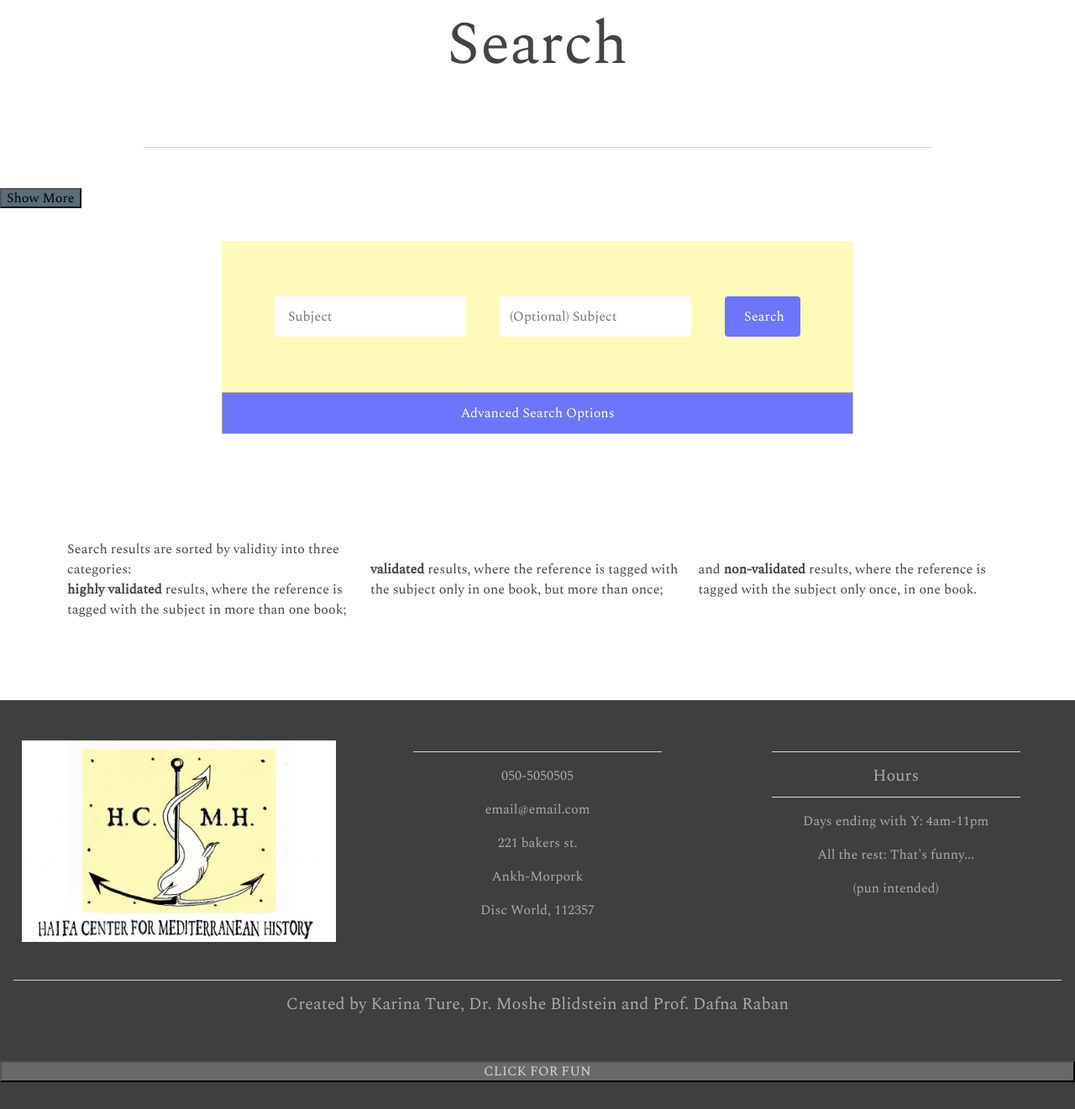
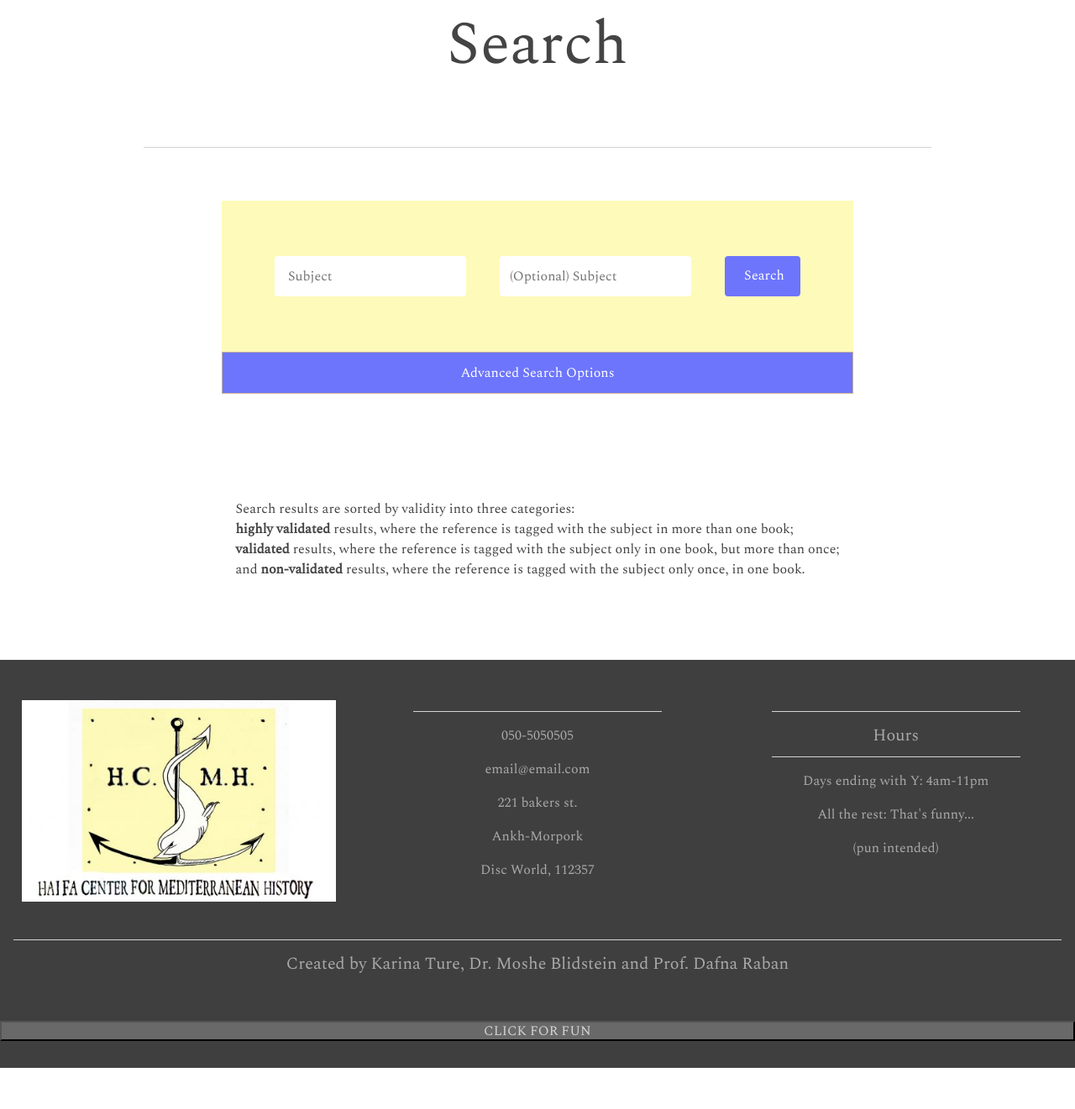
Before and after one commit to carinature/WebLib, a Flask app: page /search-results in a window 1280 px wide. Shown: the part 181-1502 px from the top of the page at 84% size. After the commit the page ends 1453 px from the top, so only its background shows below. Run offline with Flask 2, Linux system fonts and the light colour scheme; parts of the project's set-up code (start-up, migrations or seed data) failed here and were passed over; some libraries are stand-ins or nearby versions.

Commit message:
updated requirements.txt

```diff
--- a/app/templates/search_results.html
+++ b/app/templates/search_results.html
@@ -2,30 +2,15 @@
 {% from 'aux_macros.html' import result_item, category_head %}
 
 {% block app_content %}
-
-
-    {% set elm_id=num %}
-    {% set btn_id='btn'~num %}
-    <button id='{{ btn_id }}' class="padding bgn-dark"
-            onclick="more_less_info('{{ btn_id }}','{{ elm_id }}')">
-        Show More
-    </button>
-    <br><br>
-    <p class="display-none" id={{ elm_id }}>
-        preview of the text (???)
-    </p>
-
 
     {% if 'get'==method %}
         {% include 'bar_search.html' %}
         <div class="s01 padding-5">
             <p>Search results are sorted by validity into three categories:<br>
                 <strong>highly validated</strong> results,
-                where the reference is tagged with the subject in more than one book; </p>
-            <p>
+                where the reference is tagged with the subject in more than one book; <br>
                 <strong>validated</strong> results,
-                where the reference is tagged with the subject only in one book, but more than once; </p>
-            <p>
+                where the reference is tagged with the subject only in one book, but more than once; <br>
                 and <strong>non-validated</strong> results,
                 where the reference is tagged with the subject only once, in one book.
             </p>
@@ -73,3 +58,18 @@
     {% endif %}
 
 {% endblock %}
+
+{#
+
+    {% set elm_id=num %}
+    {% set btn_id='btn'~num %}
+    <button id='{{ btn_id }}' class="padding bgn-dark"
+            onclick="more_less_info('{{ btn_id }}','{{ elm_id }}')">
+        Show More
+    </button>
+    <br><br>
+    <p class="display-none" id={{ elm_id }}>
+        preview of the text (???)
+    </p>
+
+#}
--- a/requirements.txt
+++ b/requirements.txt
@@ -36,4 +36,6 @@ requests~=2.25.1
 natsort>=7.1.1
 Pillow>=8.1.1
 
+flask_wtf~=0.14.3
+
 Flask-SQLAlchemy>=2.5.1
```
